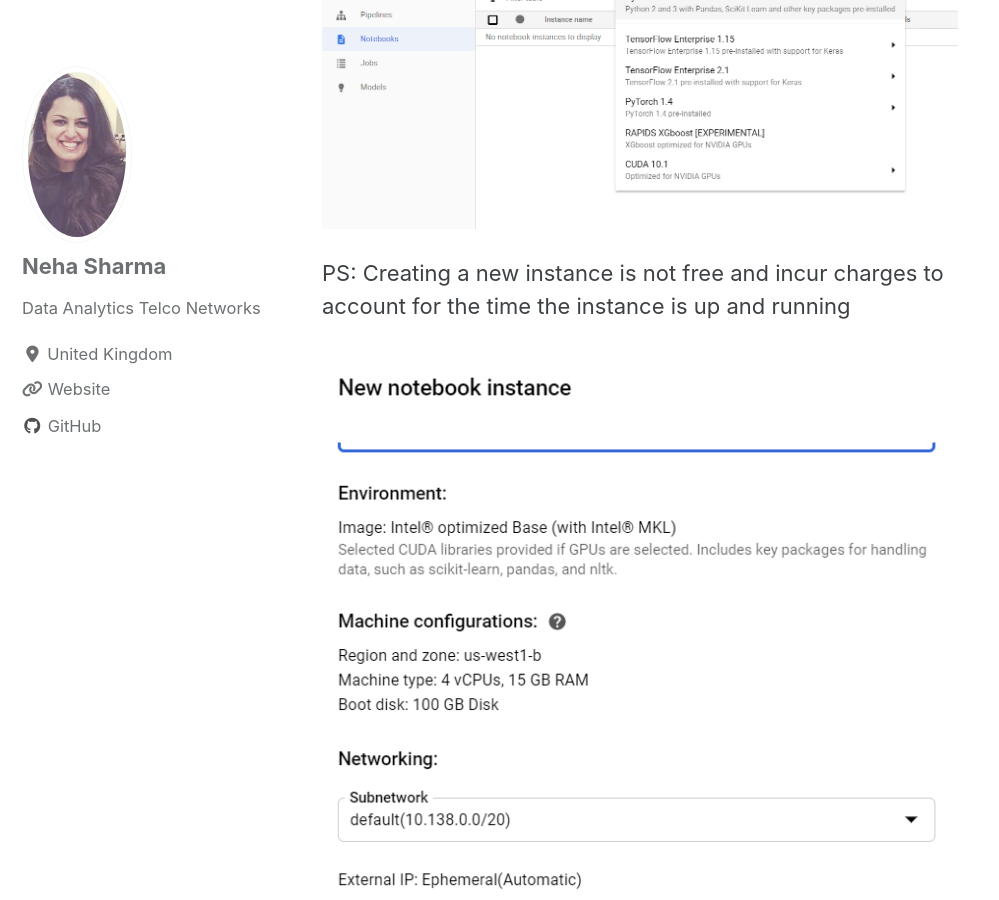
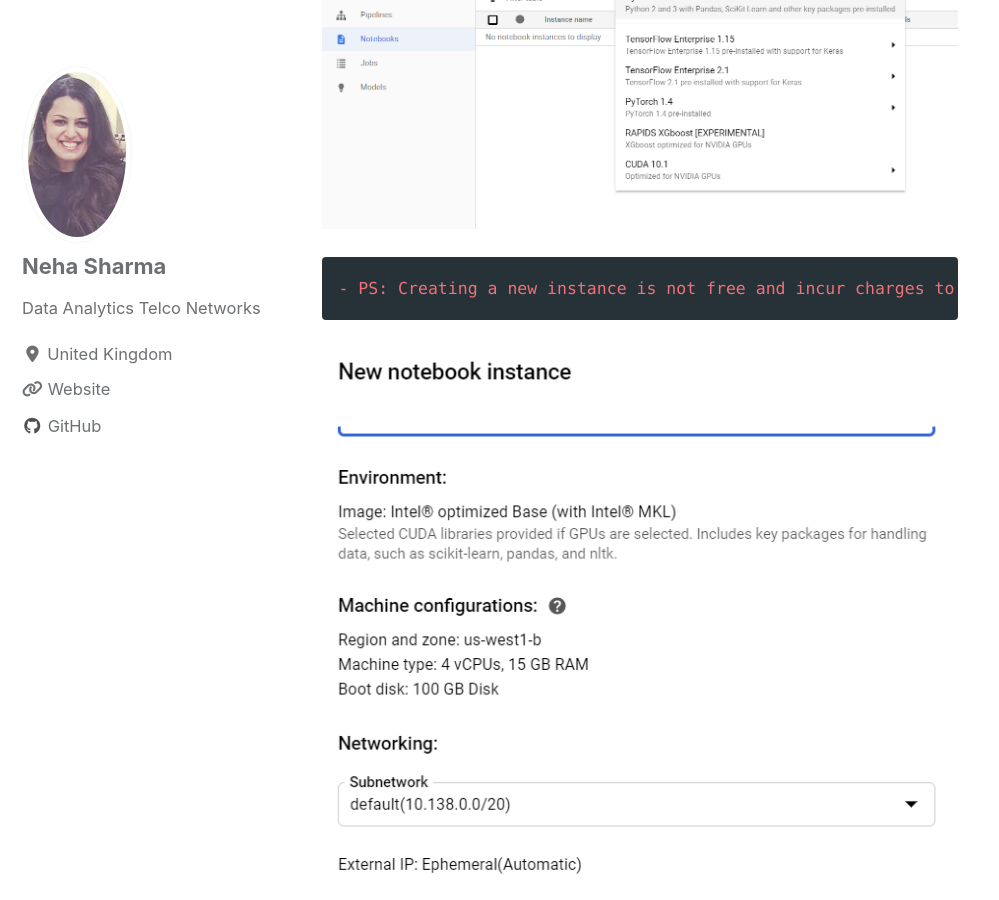
Before and after one commit to ns3115neha/ns3115neha.github.io, a Jekyll site: the page built from _posts/2020-05-05-Opening_JupyterNotebook_Google_Console.md, in a window 1280 px wide and 900 px high, scrolled down 2085 px. Shown: the whole window, without its empty margins (0-999 px from the left). Built offline with Jekyll 4.4.1, drawn with Linux system fonts in a browser that asks for light colours; cached includes are drawn as plain includes; nearby versions of some CDN libraries.

Commit message:
Update 2020-05-05-Opening_JupyterNotebook_Google_Console.md

````diff
--- a/_posts/2020-05-05-Opening_JupyterNotebook_Google_Console.md
+++ b/_posts/2020-05-05-Opening_JupyterNotebook_Google_Console.md
@@ -21,10 +21,12 @@
 ![](/images/GCP/step2.png){: .center-image }
 ![](/images/GCP/step3.png){: .center-image }
 
-
-PS: Creating a new instance is not free and incur charges to account for the time the instance is up and running
+```diff
+- PS: Creating a new instance is not free and incur charges to account for the time the instance is up and running
+```
 
 ![](/images/GCP/step4.png){: .center-image }
+
 
 
 Step 3: It takes about 2 mins for the instance to be created , Once created click on Open JupyterLab and you have your friendly python notebooks
````
Also changed, not shown: other parts of _posts/2020-05-05-Opening_JupyterNotebook_Google_Console.md (+1 -1 lines).
